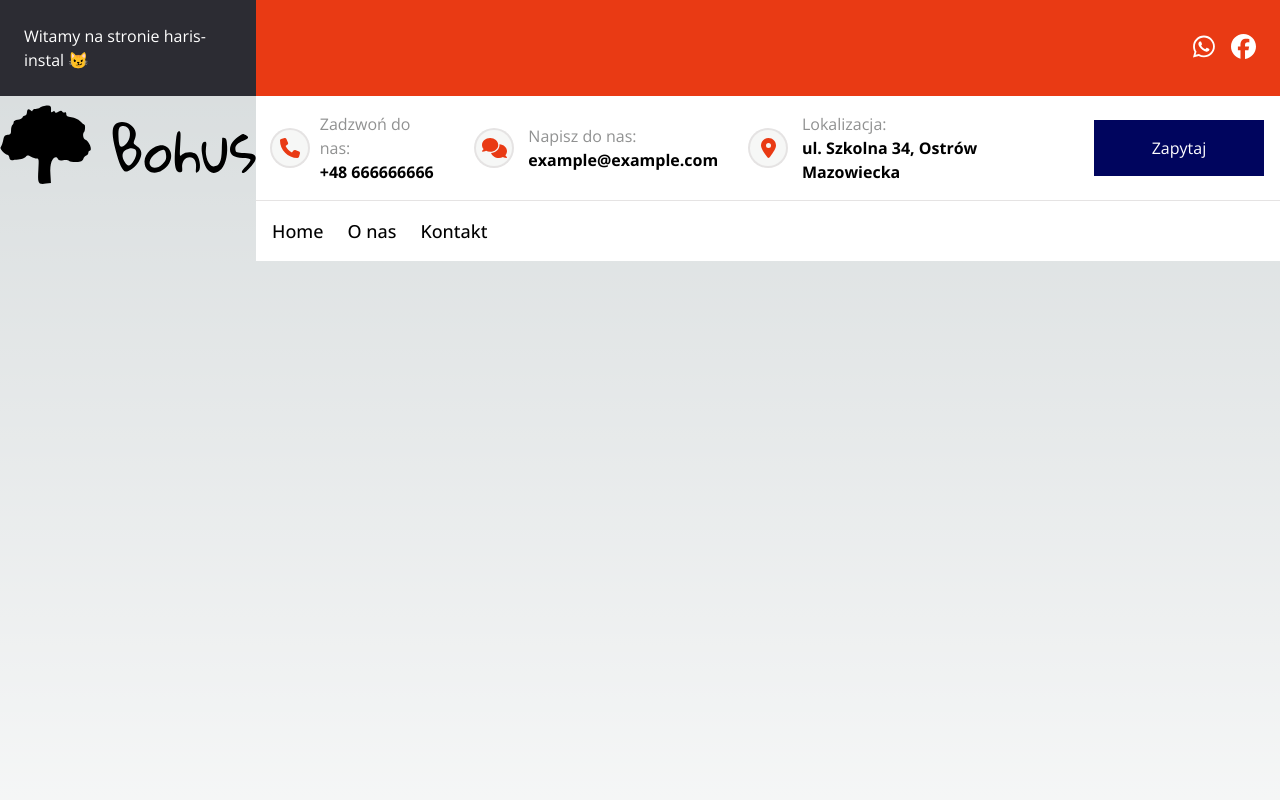
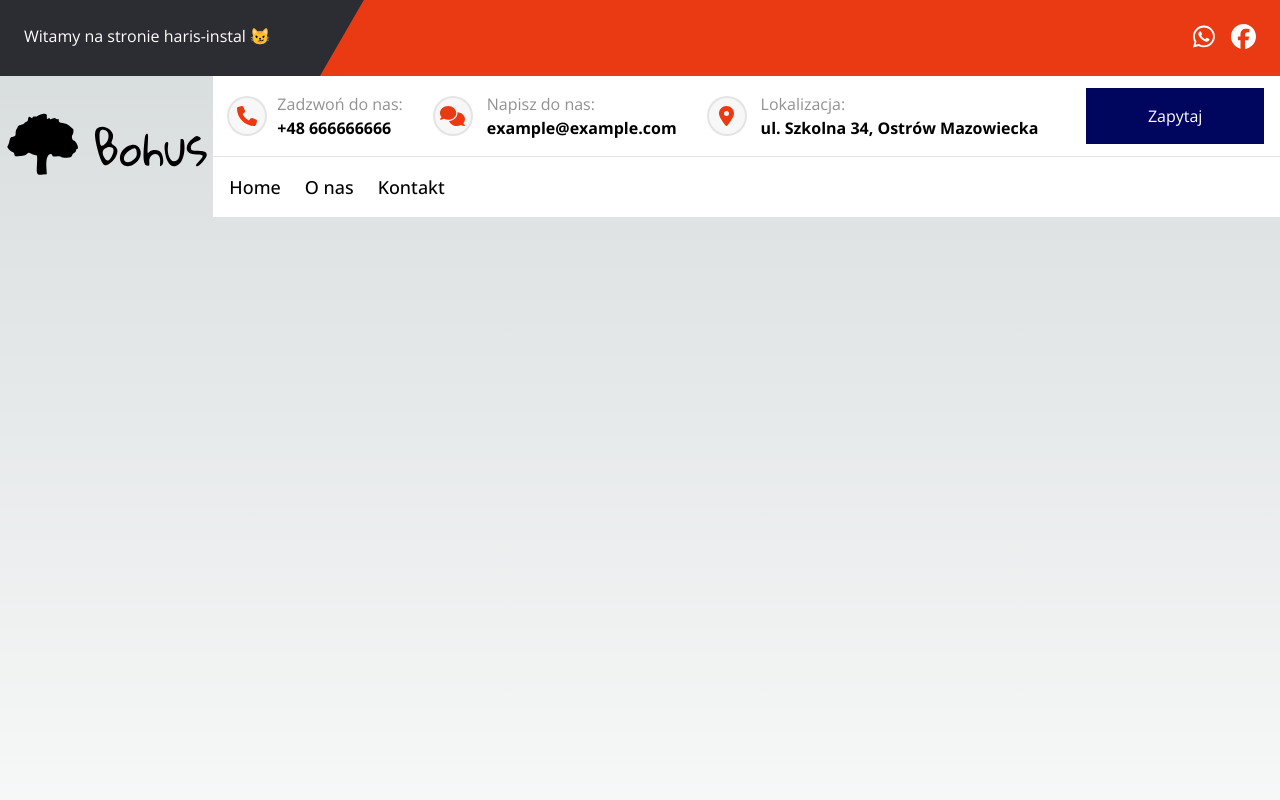
Before and after one commit to gromen/haris-instal, a Next.js app: page / in a window 1280 px wide. Shown: the top 800 px of the page. Built offline with nearby package versions, Linux system fonts and the light colour scheme.

Commit message:
feature: html markup for Header - done
- add RWD
- Open sans font instead of Inter

```diff
--- a/app/components/Header/Header.tsx
+++ b/app/components/Header/Header.tsx
@@ -14,11 +14,13 @@ export default function Header() {
     <header className="header">
       <div className="container mx-auto">
         <div className="header__top flex text-white">
-          <div className="header__welcome bg-secondary p-6 md:basis-1/5">
-            <div>Witamy na stronie haris-instal 😼</div>
+          <div className="relative bg-secondary p-6 md:basis-3/12 after:block after:absolute after:-skew-x-30 after:skew-y-0 after:left-0 after:h-full after:top-0 after:origin-bottom-right after:w-full after:bg-secondary">
+            <div className="z-10 relative">
+              Witamy na stronie haris-instal 😼
+            </div>
           </div>
 
-          <div className="header__socialMedia p-2 md:p-6 bg-primary grow  md:basis-3/5 flex items-center justify-end">
+          <div className="header__socialMedia p-2 md:p-6 bg-primary grow flex items-center justify-end">
             <Link href="/">
               <FontAwesomeIcon
                 icon={faWhatsapp}
@@ -35,15 +37,9 @@ export default function Header() {
           </div>
         </div>
         <div className="flex">
-          <div className="hidden md:block basis-1/5">
-            <Link href="/">
-              <Image
-                src={logo}
-                alt="main logo image"
-                width={200}
-                height={60}
-                layout="responsive"
-              />
+          <div className="hidden md:flex justify-center basis-2/12">
+            <Link className="flex" href="/">
+              <Image src={logo} alt="main logo image" width={200} height={60} />
             </Link>
           </div>
           <div className="bg-white flex flex-col grow divide-y divide-gray-500">
--- a/tailwind.config.ts
+++ b/tailwind.config.ts
@@ -16,6 +16,7 @@ const config: Config = {
         800: '#00055e',
       },
       gray: {
+        300: '#eff5fb',
         400: '#f6f7f6',
         500: '#e5e3e3',
         700: '#909191',
@@ -27,6 +28,9 @@ const config: Config = {
         'gradient-conic':
           'conic-gradient(from 180deg at 50% 50%, var(--tw-gradient-stops))',
       },
+      skew: {
+        30: '30deg',
+      },
     },
   },
   plugins: [],
```
